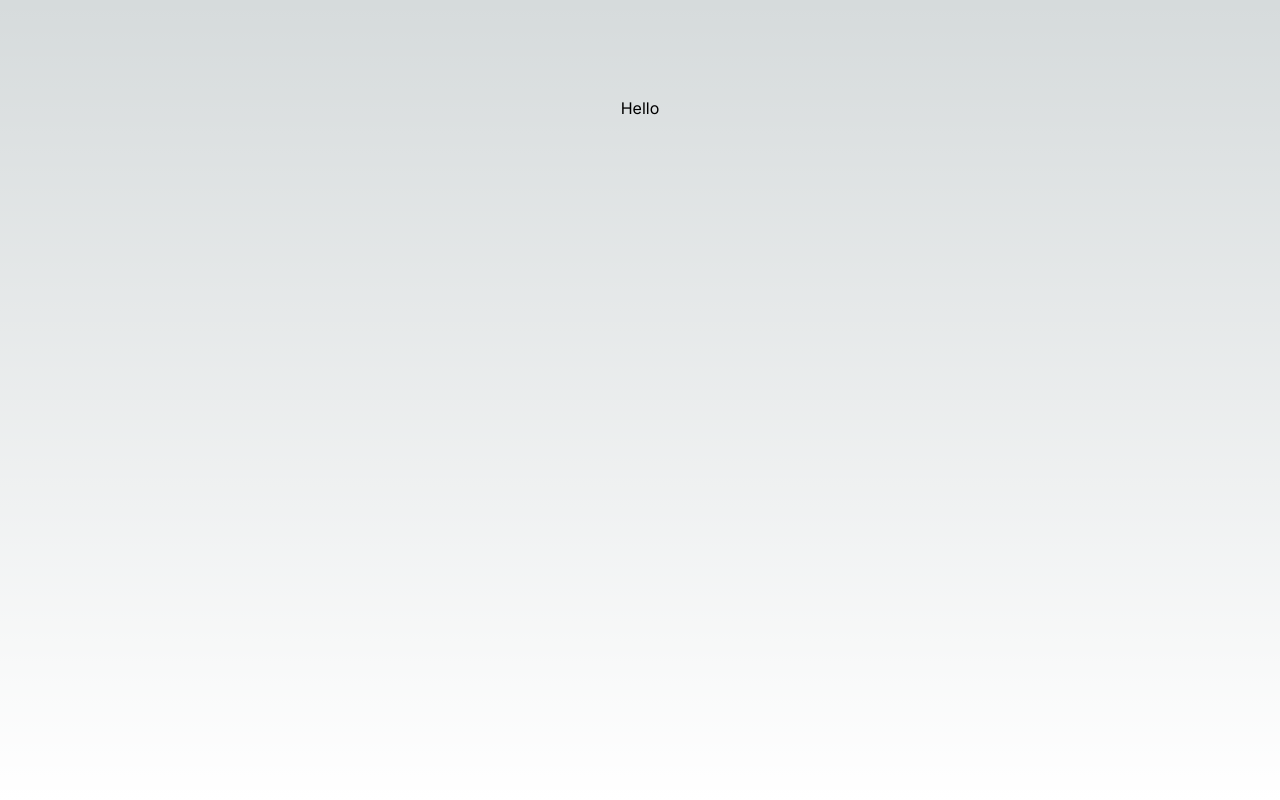
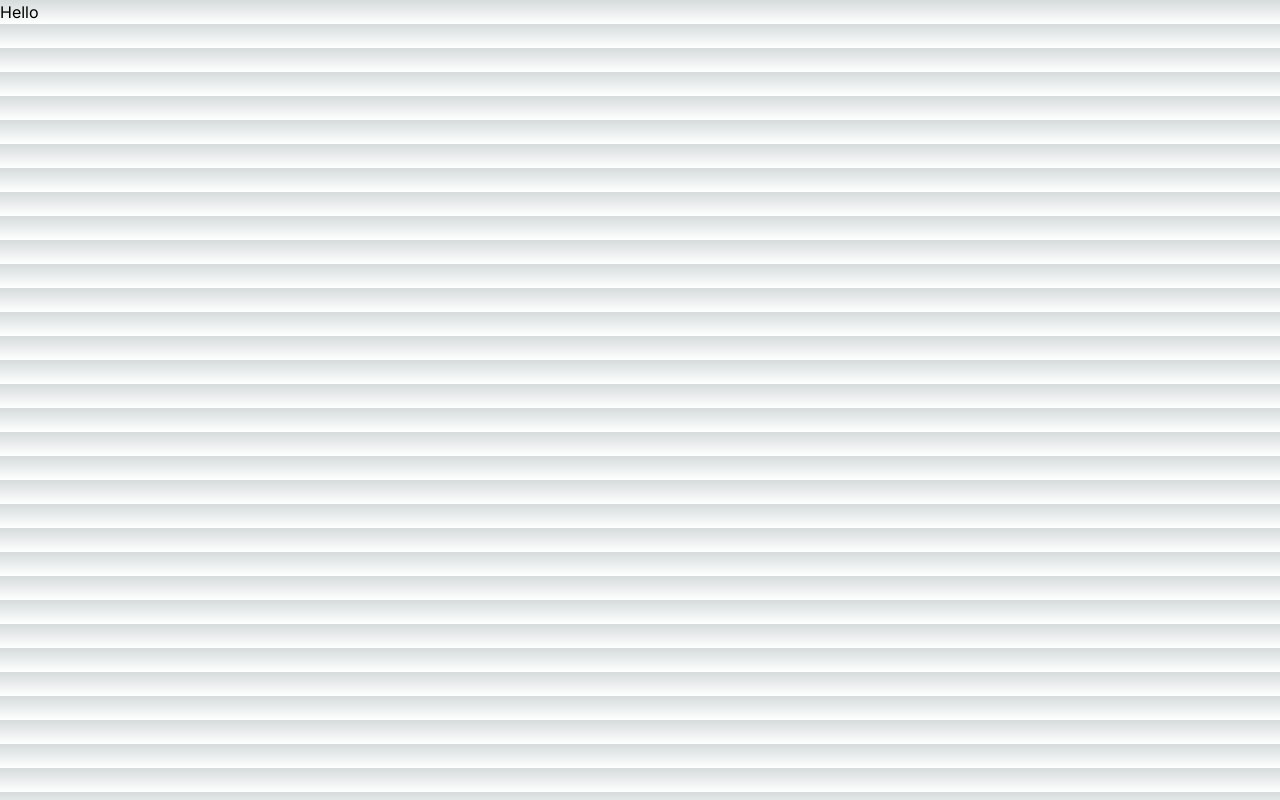
Before and after one commit to StudentCZ/findata, a Next.js app: page / in a window 1280 px wide. Built offline with nearby package versions, Linux system fonts and the light colour scheme.

Commit message:
got rid of unused css

```diff
--- a/app/page.tsx
+++ b/app/page.tsx
@@ -2,7 +2,7 @@
 
 export default function Home() {
   return (
-    <main className="flex min-h-screen flex-col items-center justify-between p-24">
+    <main className="">
       <div>
         <h1>Hello</h1>
       </div>
```
